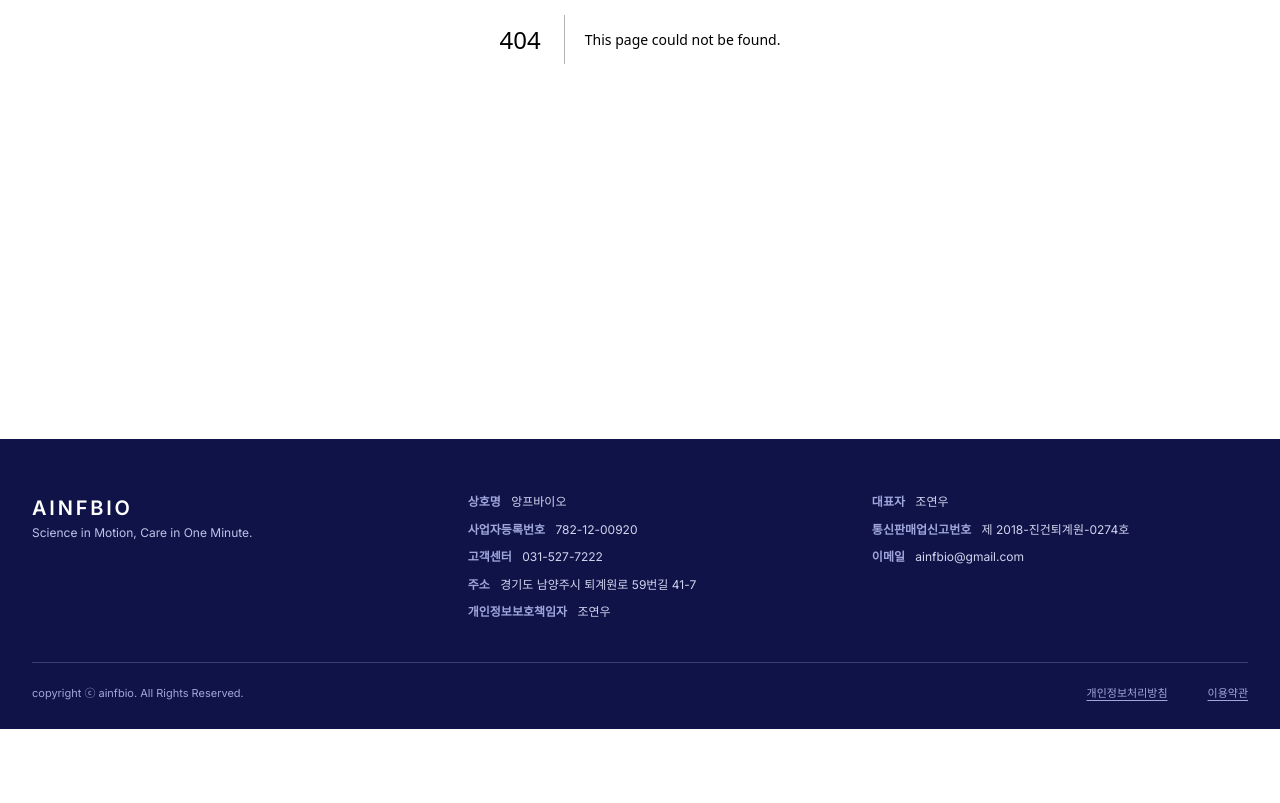
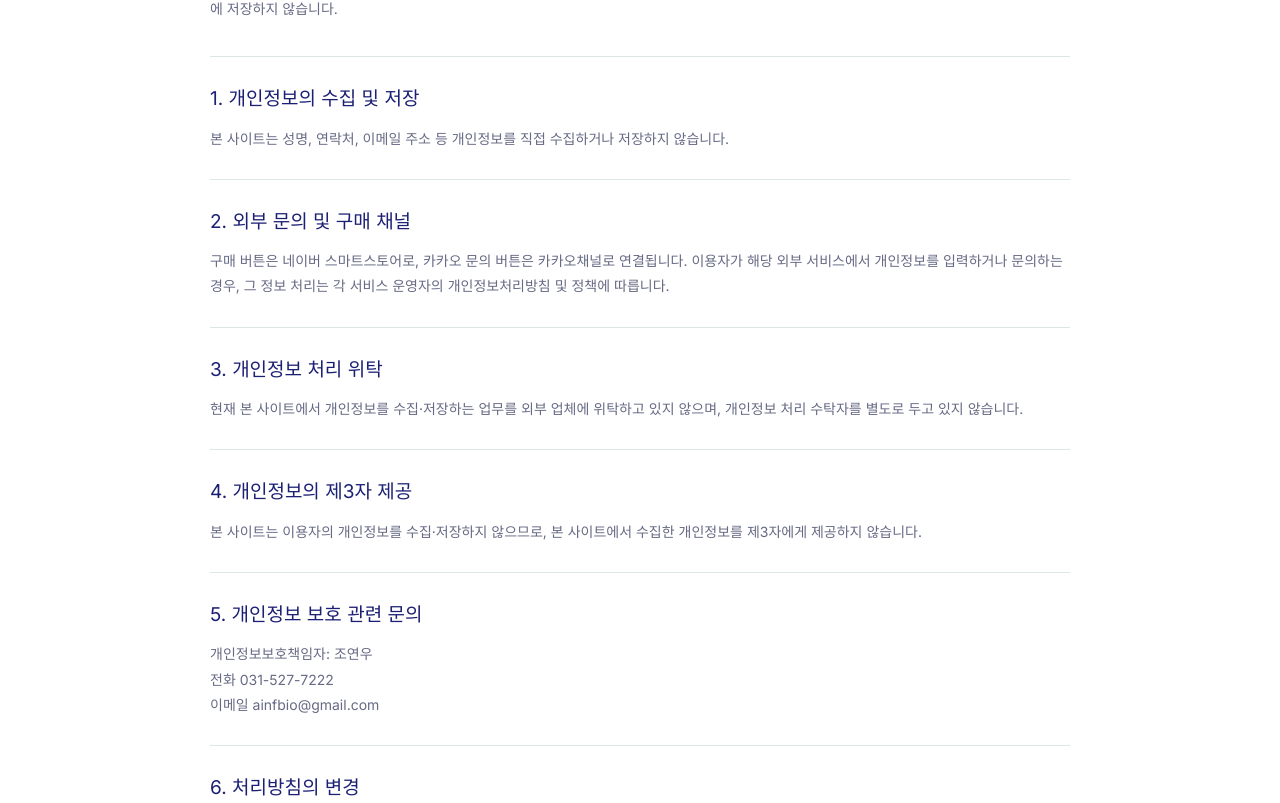
Before and after one commit to stylecoach55/ainfbio, a Next.js app: page /privacy in a window 1280 px wide. Before the commit this address had no page. Shown: the part 437-1240 px from the top of the page. Before the commit the page ends 1166 px from the top, so only its background shows below. Built offline with nearby package versions, Linux system fonts and the light colour scheme.

Commit message:
Add AINFBIO website source

```diff
--- /dev/null
+++ b/app/privacy/page.tsx
@@ -0,0 +1,13 @@
+export const metadata = { title: "개인정보처리방침 | AINFBIO" };
+
+export default function PrivacyPage() {
+  return <main className="policy-page"><div className="policy-hero"><div className="wrap"><p>AINFBIO · POLICY</p><h1>개인정보처리방침</h1><span>[최종 법률 검토 필요]</span></div></div><article className="wrap policy-content">
+    <p className="policy-intro">앙프바이오는 현재 본 사이트에서 회원가입, 문의폼, 결제 및 주문 기능을 제공하지 않으며, 이용자의 개인정보를 직접 입력받거나 자체 데이터베이스에 저장하지 않습니다.</p>
+    <section><h2>1. 개인정보의 수집 및 저장</h2><p>본 사이트는 성명, 연락처, 이메일 주소 등 개인정보를 직접 수집하거나 저장하지 않습니다.</p></section>
+    <section><h2>2. 외부 문의 및 구매 채널</h2><p>구매 버튼은 네이버 스마트스토어로, 카카오 문의 버튼은 카카오채널로 연결됩니다. 이용자가 해당 외부 서비스에서 개인정보를 입력하거나 문의하는 경우, 그 정보 처리는 각 서비스 운영자의 개인정보처리방침 및 정책에 따릅니다.</p></section>
+    <section><h2>3. 개인정보 처리 위탁</h2><p>현재 본 사이트에서 개인정보를 수집·저장하는 업무를 외부 업체에 위탁하고 있지 않으며, 개인정보 처리 수탁자를 별도로 두고 있지 않습니다.</p></section>
+    <section><h2>4. 개인정보의 제3자 제공</h2><p>본 사이트는 이용자의 개인정보를 수집·저장하지 않으므로, 본 사이트에서 수집한 개인정보를 제3자에게 제공하지 않습니다.</p></section>
+    <section><h2>5. 개인정보 보호 관련 문의</h2><p>개인정보보호책임자: 조연우<br />전화 031-527-7222<br />이메일 ainfbio@gmail.com</p></section>
+    <section><h2>6. 처리방침의 변경</h2><p>향후 회원가입, 문의폼, 결제, 주문 또는 개인정보 처리 기능을 도입하거나 호스팅·외부 서비스 이용 방식이 변경되는 경우, 실제 운영 방식에 맞추어 본 방침을 개정하고 필요한 내용을 안내합니다. [최종 법률 검토 필요]</p></section>
+  </article></main>;
+}
```
